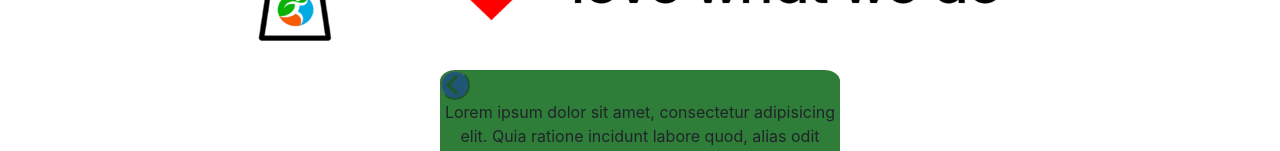
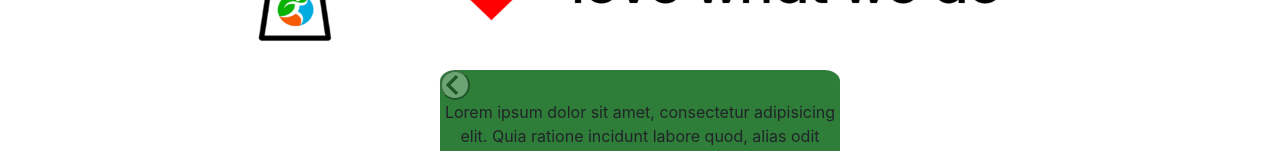
Before and after one commit to clam1987/BlendItHealthy, a React (Create React App) app: page /testimonials in a window 1280 px wide. Shown: the part 262-413 px from the top of the page. Built offline with nearby package versions, Linux system fonts and the light colour scheme.

Commit message:
fixed a bug with the testimonial arrows

```diff
--- a/src/components/Slideshow/Slideshow.css
+++ b/src/components/Slideshow/Slideshow.css
@@ -46,7 +46,7 @@
 .react-slideshow-container .nav {
   opacity: 0.3;
   height: 30px;
-  background: blue;
+  background: white;
   width: 30px;
   z-index: 10;
   text-align: center;
```
